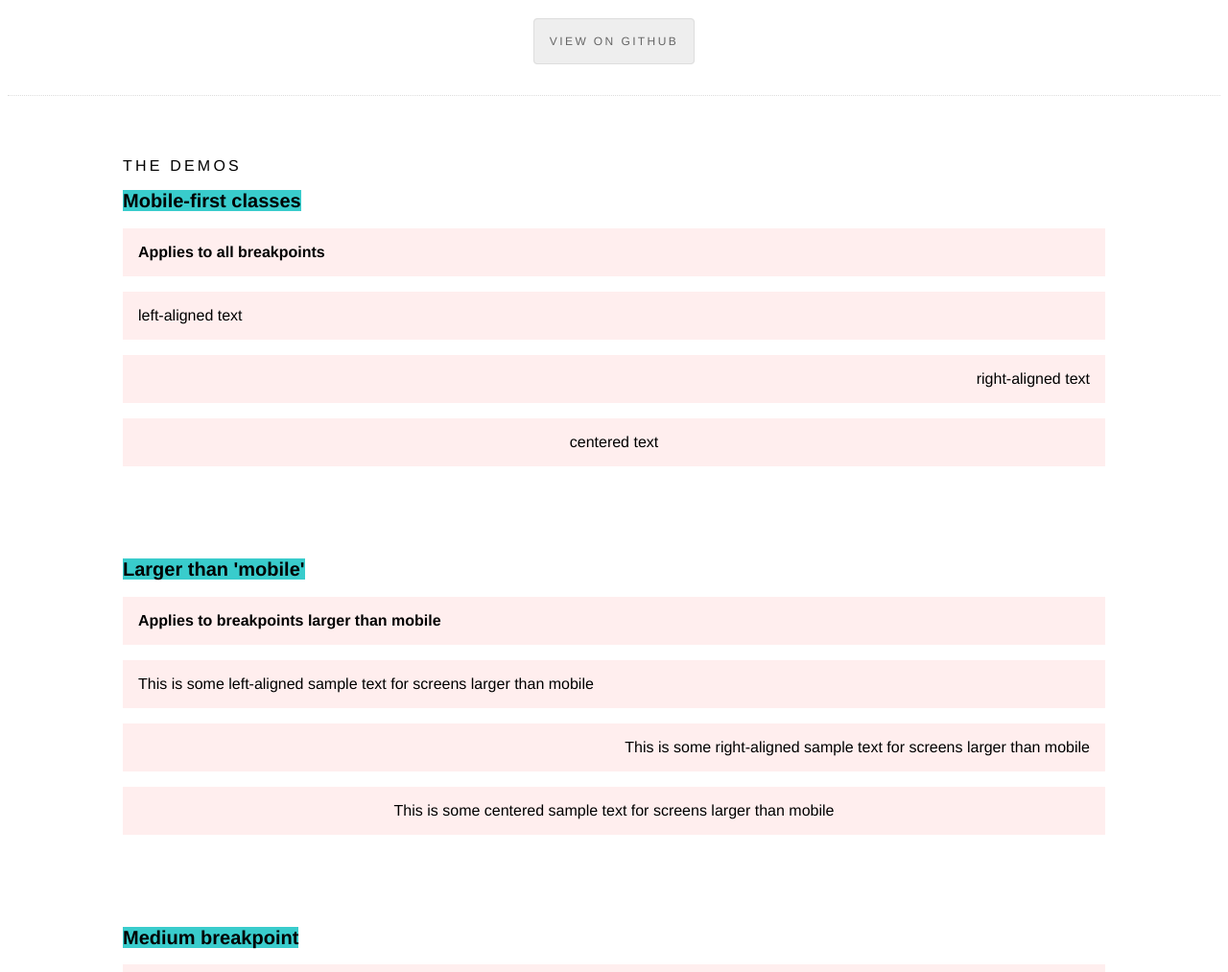
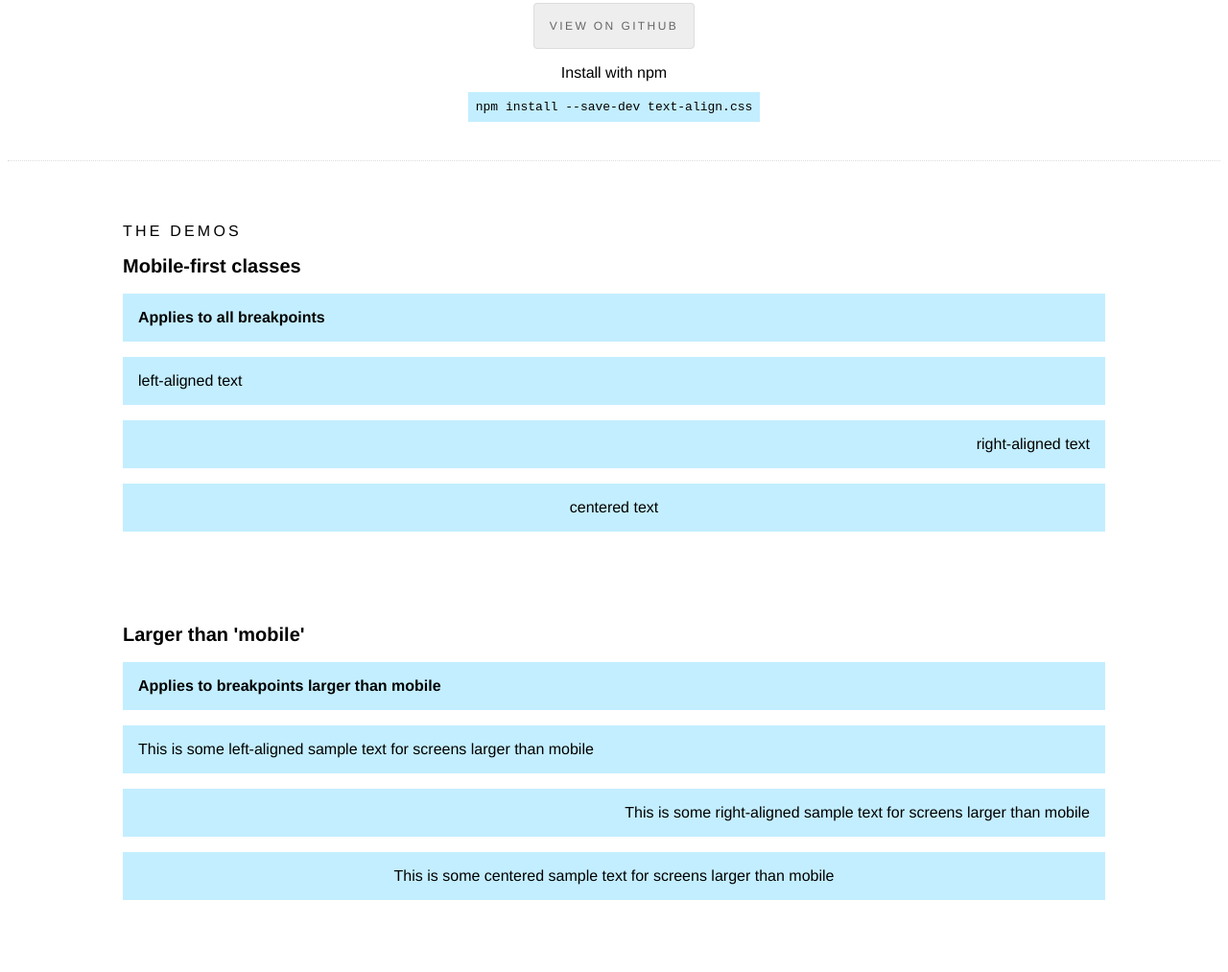
Before and after one commit to sshyran/text-align, a website: page index.html in a window 1280 px wide. Shown: the part 139-1152 px from the top of the page at 96% size. Drawn offline with Linux system fonts and the light colour scheme.

Commit message:
Fixes bad design i think.

```diff
--- a/index.html
+++ b/index.html
@@ -11,11 +11,11 @@
       h1, h2, h3 { font-size: 20px; }
       html { font-family: avenir, helvetica, arial, comic-sans, sans-serif; }
       .title { text-transform: uppercase; letter-spacing: .2em; }
-      .bg-teal  { background: #39CCCC; }
+      .  { background: #39CCCC; }
       .pa { padding: 3rem 2rem; }
-      .mb { margin-bottom: 3rem; }
+      .mb { margin-bottom: 2rem; }
       section { margin-bottom: 6rem; }
-      p { background: #FFeeee; padding: 1rem; }
+      main p { background: #c3eeff; padding: 1rem; }
       h2 { font-weight: 100; font-size: 20px;  }
       a { text-decoration: none; }
       .btn { color: #666; border-radius: 4px; background: #eee; border: 1px solid #ddd; padding: 16px 16px; font-size: 12px; -webkit-transition: .4s background-color; }
@@ -28,39 +28,41 @@
       <h1 class="title">TEXT-ALIGN.CSS</h1>
       <h2 class="mb" style="font-size:16px;">A small css module for setting text-alignment.</h2>
       <a href="http://github.com/mrmrs/text-align" class="title btn">View on Github</a>
+      <p style="margin-top:2rem;">Install with npm</p>
+      <code style="background: #c3eeff; padding: 8px;" >npm install --save-dev text-align.css</code>
     </header>
     <main style="max-width:64em; margin: 0 auto;">
     <h1 style="font-weight:100;font-size: 16px; " class="title">The Demos</h1>
     <section>
-      <h1><span class="bg-teal">Mobile-first classes</span></h1>
+      <h1><span class="">Mobile-first classes</span></h1>
       <p><b>Applies to all breakpoints</b></p>
       <p class="tl">left-aligned text</p>
       <p class="tr">right-aligned text</p>
       <p class="tc">centered text</p>
     </section>
     <section>
-      <h1><span class="bg-teal">Larger than 'mobile'</span></h1>
+      <h1><span class="">Larger than 'mobile'</span></h1>
       <p><b>Applies to breakpoints larger than mobile</b></p>
       <p class="tl-ns">This is some left-aligned sample text for screens larger than mobile</p>
       <p class="tr-ns">This is some right-aligned sample text for screens larger than mobile</p>
       <p class="tc-ns">This is some centered sample text for screens larger than mobile</p>
     </section>
     <section>
-      <h1><span class="bg-teal">Medium breakpoint</span></h1>
+      <h1><span class="">Medium breakpoint</span></h1>
       <p><b>Applies to larger than mobile and smaller than desktop only.</b></p>
       <p class="tl-m">This is some left-aligned sample text for the medium breakpoint</p>
       <p class="tr-m">This is some right-aligned sample text for the medium breakpoint</p>
       <p class="tc-m">This is some centered sample text for medium breakpoint</p>
     </section>
     <section>
-      <h1><span class="bg-teal">Large breakpoint</span></h1>
+      <h1><span class="">Large breakpoint</span></h1>
       <p><b>Applies to everything larger than desktop</b></p>
       <p class="tl-l">This is some left-aligned sample text for desktop and larger</p>
       <p class="tr-l">This is some right-aligned sample text for desktop and larger</p>
       <p class="tc-l">This is some centered sample text for desktop and larger</p>
     </section>
     <section>
-      <h1><span class="bg-teal">Multi-class pattern example</span></h1>
+      <h1><span class="">Multi-class pattern example</span></h1>
         <p class="tr tl-m tc-ns">
          This shows a paragraph where the text-align property changes at various breakpoints on a single element.</p>
     </section>
```
